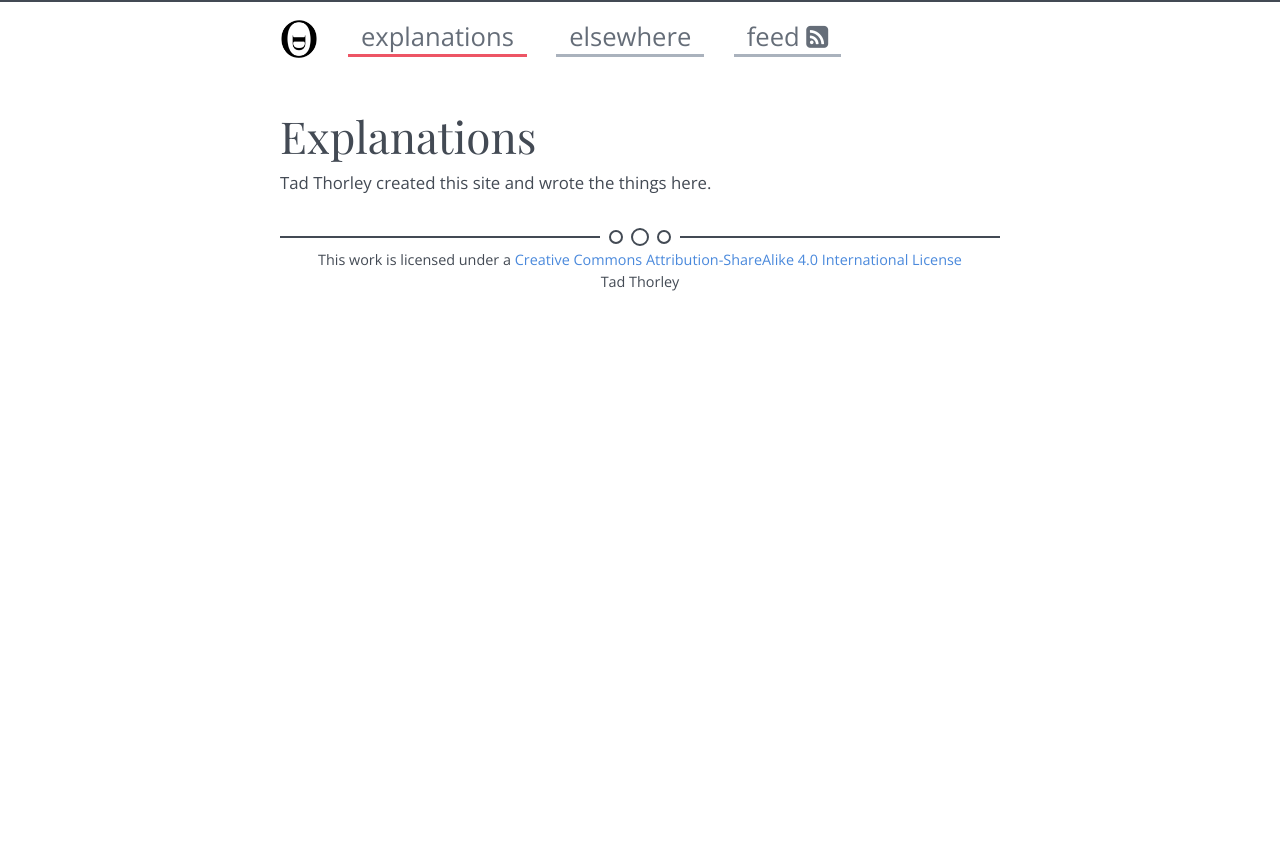
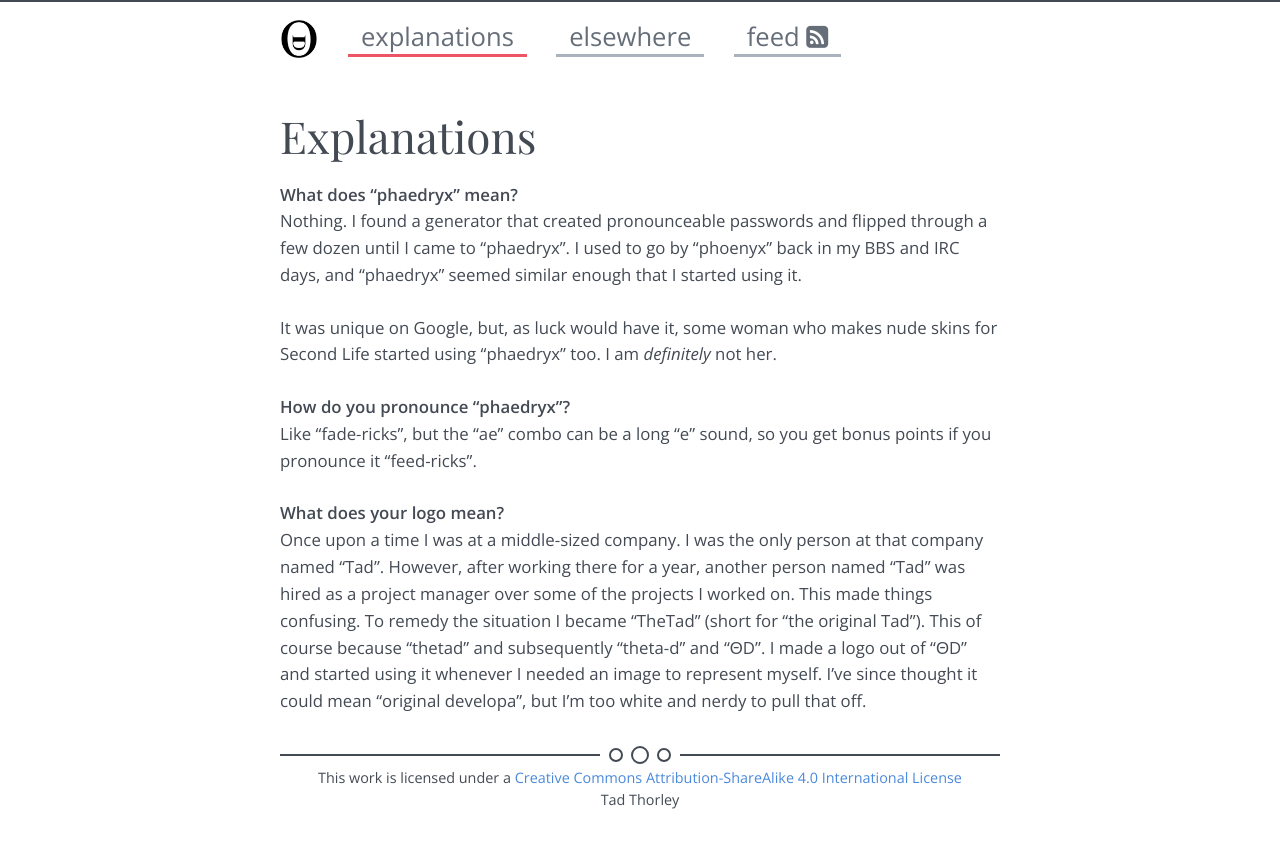
Before and after one commit to phaedryx/phaedryx.github.io, a Jekyll site: the page built from explanations.md, in a window 1280 px wide. Shown: the top 848 px of the page. Built offline with Jekyll 4.4.1, drawn with Linux system fonts in a browser that asks for light colours; nearby versions of some CDN libraries.

Commit message:
add explanations and whitespace

```diff
--- a/explanations.md
+++ b/explanations.md
@@ -5,4 +5,27 @@ permalink: /explanations/
 highlight: explanations
 ---
 
-Tad Thorley created this site and wrote the things here.
+**What does "phaedryx" mean?**
+Nothing. I found a generator that created pronounceable passwords and flipped
+through a few dozen until I came to "phaedryx". I used to go by "phoenyx" back
+in my BBS and IRC days, and "phaedryx" seemed similar enough that I started
+using it.
+
+It was unique on Google, but, as luck would have it, some woman who makes nude
+skins for Second Life started using "phaedryx" too. I am _definitely_ not her.
+
+
+**How do you pronounce "phaedryx"?**
+Like "fade-ricks", but the "ae" combo can be a long "e" sound, so you get bonus
+points if you pronounce it "feed-ricks".
+
+
+**What does your logo mean?**
+Once upon a time I was at a middle-sized company. I was the only person at that
+company named "Tad". However, after working there for a year, another person
+named "Tad" was hired as a project manager over some of the projects I worked
+on. This made things confusing. To remedy the situation I became "TheTad" (short
+for "the original Tad"). This of course because "thetad" and subsequently
+"theta-d" and "ΘD". I made a logo out of "ΘD" and started using it whenever
+I needed an image to represent myself. I've since thought it could mean
+"original developa", but I'm too white and nerdy to pull that off.
--- a/foundation/_scss/customization.scss
+++ b/foundation/_scss/customization.scss
@@ -29,6 +29,9 @@ body {
     border-bottom: 0;
     padding: 0;
   }
+}
+.post-title {
+  margin-bottom: 1.2rem;
 }
 @media #{$medium-only} {
   #nav {
@@ -64,7 +67,7 @@ body {
 }
 .date {
   text-transform: uppercase;
-  font-size: 0.8em;
+  font-size: 0.9rem;
 }
 .categories {
   font-size: 0.75em;
--- a/index.html
+++ b/index.html
@@ -4,7 +4,7 @@ title: Main
 ---
 <div class="row">
   <div class="small-12 columns">
-    <h1>Articles</h1>
+    <h1 class="post-title">Articles</h1>
     <ul class="unadorned">
     {% for post in site.posts %}
       <li>
```
Also changed, not shown: 4 other files.
